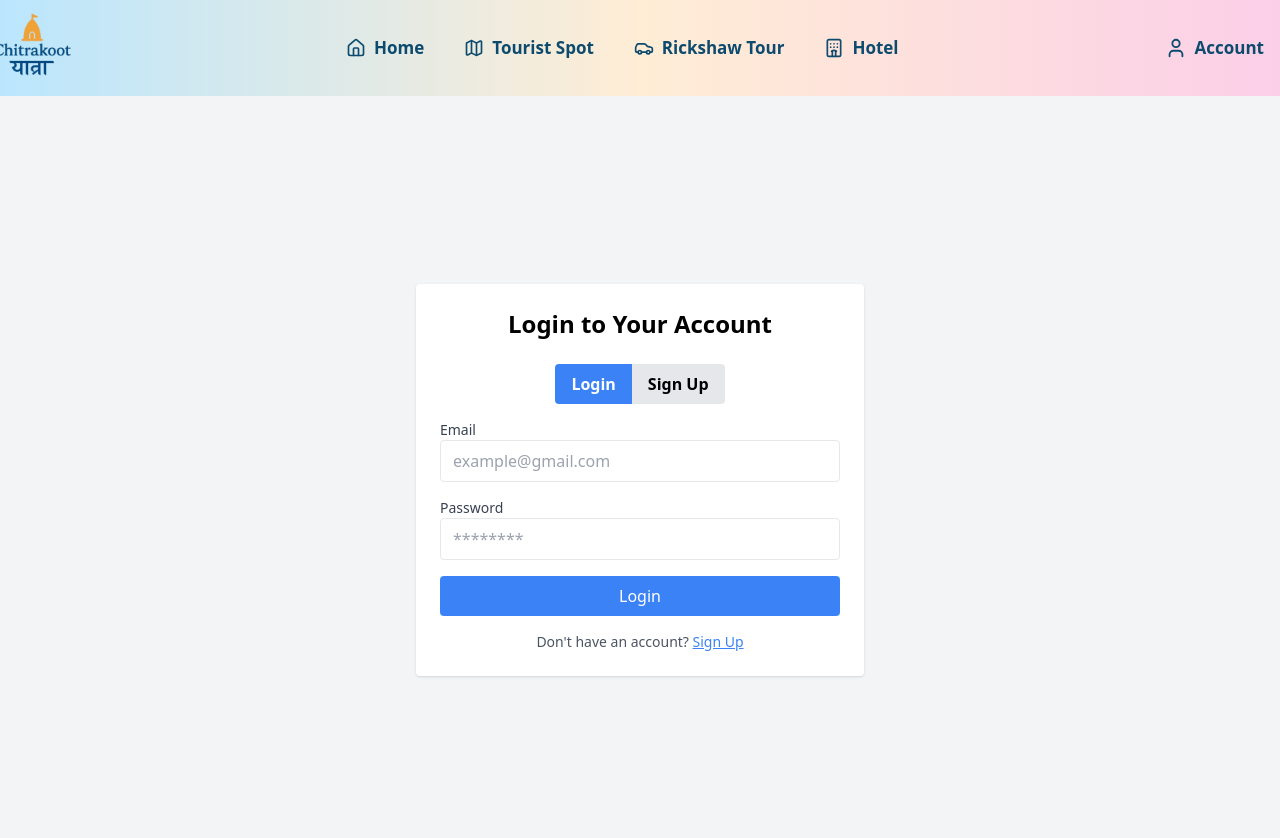
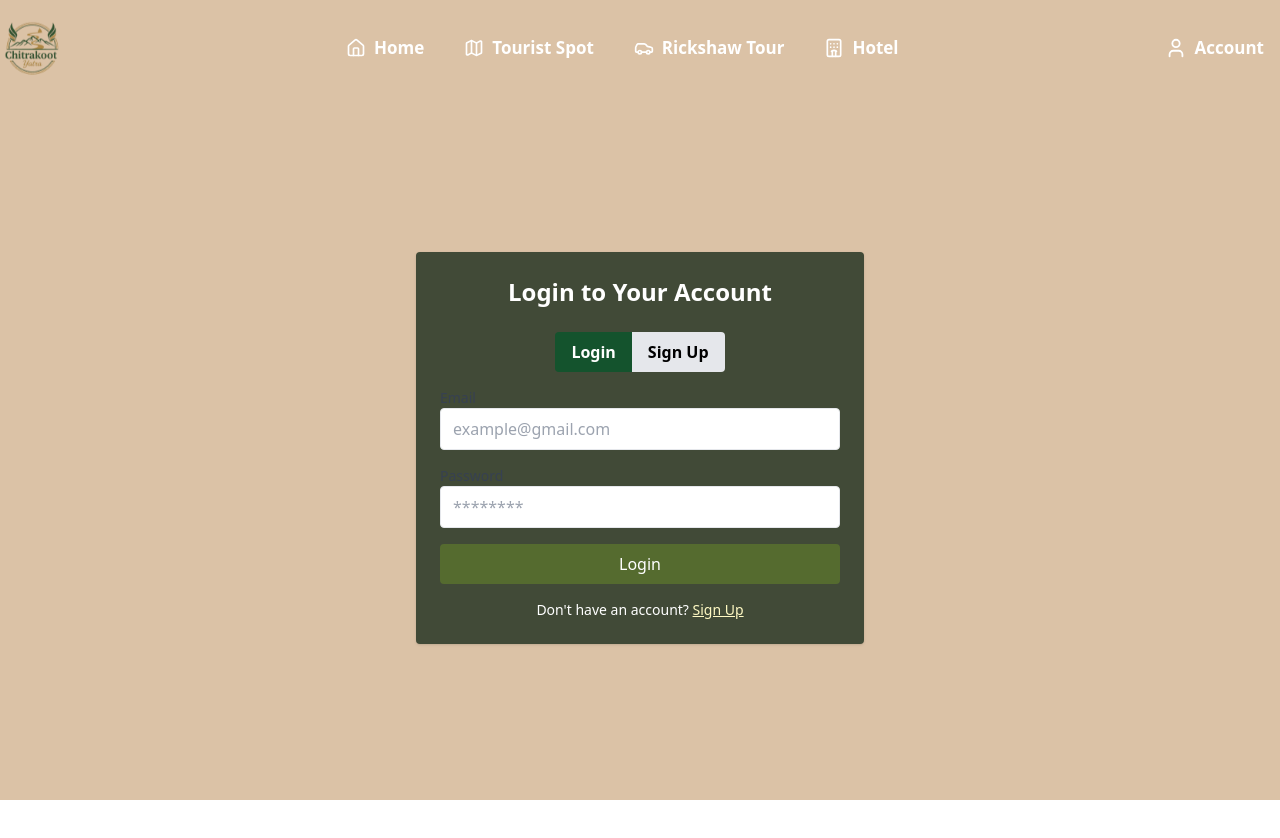
Before and after one commit to SagarDevop/Chirtakoot-tour-guide, a React (Vite) app in the folder Frontend/Chitrakoot-yatra/: page /account in a window 1280 px wide. Shown: the top 838 px of the page. After the commit the page ends 800 px from the top, so only its background shows below. Built offline with nearby package versions, Linux system fonts and the light colour scheme.

Commit message:
Implement code changes to enhance functionality and improve performance

```diff
--- a/Frontend/Chitrakoot-yatra/src/Components/Authform.jsx
+++ b/Frontend/Chitrakoot-yatra/src/Components/Authform.jsx
@@ -67,9 +67,9 @@ function AuthForm() {
 };
 
   return (
-    <div className="min-h-screen flex items-center justify-center bg-gray-100 p-4 mt-20">
-      <div className="max-w-md w-full bg-white rounded shadow p-6">
-        <h2 className="text-2xl font-bold text-center mb-6">
+    <div className="min-h-screen flex items-center justify-center bg-[#DBC2A6] p-4">
+      <div className="max-w-md w-full bg-[#414A37] mt-[12vh] rounded shadow p-6">
+        <h2 className="text-2xl font-bold text-white text-center mb-6">
           {isLogin ? 'Login to Your Account' : 'Create a New Account'}
         </h2>
 
@@ -77,7 +77,7 @@ function AuthForm() {
         <div className="flex justify-center mb-4">
           <button
             className={`px-4 py-2 font-semibold rounded-l ${
-              isLogin ? 'bg-blue-500 text-white' : 'bg-gray-200'
+              isLogin ? 'bg-green-900 text-white' : 'bg-gray-200'
             }`}
             onClick={() => setIsLogin(true)}
           >
@@ -85,7 +85,7 @@ function AuthForm() {
           </button>
           <button
             className={`px-4 py-2 font-semibold rounded-r ${
-              !isLogin ? 'bg-blue-500 text-white' : 'bg-gray-200'
+              !isLogin ? 'bg-green-900 text-white' : 'bg-gray-200'
             }`}
             onClick={() => setIsLogin(false)}
           >
@@ -144,17 +144,17 @@ function AuthForm() {
 
           <button
             type="submit"
-            className="w-full bg-blue-500 text-white py-2 rounded hover:bg-blue-600 transition"
+            className="w-full bg-[#556B2F] text-white py-2 rounded hover:bg-[#344F1F] transition"
           >
             {isLogin ? 'Login' : 'Sign Up'}
           </button>
         </form>
 
         {/* Optional Link */}
-        <p className="mt-4 text-center text-sm text-gray-600">
+        <p className="mt-4 text-center text-sm text-white">
           {isLogin ? "Don't have an account?" : 'Already have an account?'}{' '}
           <button
-            className="text-blue-500 underline"
+            className="text-yellow-100 underline"
             onClick={() => {
               setIsLogin(!isLogin);
               setFormData({ name: '', email: '', password: '' }); // Reset form
--- a/Frontend/Chitrakoot-yatra/src/Components/Navbar.jsx
+++ b/Frontend/Chitrakoot-yatra/src/Components/Navbar.jsx
@@ -1,15 +1,12 @@
 import { useState, useEffect } from "react";
 import { motion, AnimatePresence } from "framer-motion";
 import { Home, Map, Car, Hotel, User, Menu, X } from "lucide-react";
-import { Link, useNavigate } from "react-router-dom";
-import { useLocation } from "react-router-dom";
+import { Link, useNavigate, useLocation } from "react-router-dom";
 import axios from "axios";
 import toast from "react-hot-toast";
 
-
 export default function Navbar() {
   const location = useLocation();
-
   const [open, setOpen] = useState(false);
   const [scrolled, setScrolled] = useState(false);
   const [user, setUser] = useState(null);
@@ -21,6 +18,7 @@ export default function Navbar() {
     window.addEventListener("scroll", handleScroll);
     return () => window.removeEventListener("scroll", handleScroll);
   }, []);
+
   useEffect(() => {
     const storedUser = localStorage.getItem("user");
     if (storedUser && storedUser !== "undefined") {
@@ -30,7 +28,6 @@ export default function Navbar() {
     }
   }, [location]);
 
-  // Load user from localStorage on mount
   useEffect(() => {
     const handleUserUpdate = () => {
       const storedUser = localStorage.getItem("user");
@@ -45,23 +42,23 @@ export default function Navbar() {
     return () => window.removeEventListener("userUpdated", handleUserUpdate);
   }, []);
 
-
-
   const handleLogout = async () => {
-
     try {
-    await axios.post("https://chitrakoot-yatra.onrender.com/api/logout", {}, { withCredentials: true });
+      await axios.post(
+        "https://chitrakoot-yatra.onrender.com/api/logout",
+        {},
+        { withCredentials: true }
+      );
 
       localStorage.removeItem("user");
       setUser(null);
       window.dispatchEvent(new Event("userUpdated"));
-    toast.error("BYY BYY, we miss you 😢",{ autoClose: 2000});
-    navigate("/"); // go home
+      toast.error("BYY BYY, we miss you 😢", { autoClose: 2000 });
+      navigate("/");
     } catch (error) {
       console.error("Logout error:", error.response?.data || error.message);
     }
   };
-
 
   const centerLinks = [
     { name: "Home", icon: <Home size={20} />, to: "/" },
@@ -77,24 +74,44 @@ export default function Navbar() {
       transition={{ duration: 0.6 }}
       className={`fixed top-0 w-full z-50 transition-all duration-300 ${
         scrolled
-          ? "backdrop-blur-lg bg-gradient-to-r from-sky-100 via-orange-50 to-pink-100 border-b border-white/30 shadow-lg"
-          : "bg-gradient-to-r from-sky-200 via-orange-100 to-pink-200"
+          ? "backdrop-blur-md bg-[#414A37] border-b border-white/20 shadow-md"
+          : "bg-transparent"
       }`}
     >
-      <div className={`max-w-7xl mx-auto px-4 transition-all duration-300 flex items-center justify-between ${scrolled ? "h-16" : "h-24"}`}>
+      <div
+        className={`max-w-7xl mx-auto px-4 transition-all duration-300 flex items-center justify-between ${
+          scrolled ? "h-16" : "h-24"
+        }`}
+      >
         {/* Logo */}
-        <motion.div initial={{ opacity: 0, scale: 0.8 }} animate={{ opacity: 1, scale: 1 }} transition={{ delay: 0.3 }} className="flex items-center">
-          <img src="/logockt.png" alt="TourGuide Logo" className={`transition-all duration-500 object-contain ${scrolled ? "h-12 scale-100" : "h-20 scale-150 -ml-4"}`} />
+        <motion.div
+          initial={{ opacity: 0, scale: 0.8 }}
+          animate={{ opacity: 1, scale: 1 }}
+          transition={{ delay: 0.3 }}
+          className="flex items-center"
+        >
+          <img
+            src="/logoyatra.png"
+            alt="TourGuide Logo"
+            className={`transition-all duration-500 object-contain ${
+              scrolled ? "h-12 scale-100" : "h-20 scale-150 -ml-4"
+            }`}
+          />
         </motion.div>
 
         {/* Center Nav Links */}
         <div className="hidden md:flex space-x-10">
           {centerLinks.map((link, index) => (
             <motion.div key={index} whileHover={{ scale: 1.05 }}>
-              <Link to={link.to} className="group relative flex items-center gap-2 text-[17px] font-semibold text-sky-900 transition-all duration-300">
-                <span className="group-hover:blur-sm group-hover:opacity-0 transition-all duration-300">{link.icon}</span>
+              <Link
+                to={link.to}
+                className="group relative flex items-center gap-2 text-[17px] font-semibold text-white transition-all duration-300"
+              >
+                <span className="group-hover:blur-sm group-hover:opacity-0 transition-all duration-300">
+                  {link.icon}
+                </span>
                 {link.name}
-                <span className="absolute left-0 -bottom-1 h-0.5 w-0 bg-teal-600 group-hover:w-full transition-all duration-300" />
+                <span className="absolute left-0 -bottom-1 h-0.5 w-0 bg-[#414A37] group-hover:w-full transition-all duration-300" />
               </Link>
             </motion.div>
           ))}
@@ -103,13 +120,12 @@ export default function Navbar() {
         {/* Right Side */}
         <div className="relative">
           {user ? (
-            // Show user letter with dropdown
             <div>
               <button
-                className="w-10 h-10 rounded-full bg-blue-500 text-white font-bold text-lg flex items-center justify-center"
+                className="w-10 h-10 rounded-full bg-[#414A37] text-white font-bold text-lg flex items-center justify-center"
                 onClick={() => setProfileDropdown(!profileDropdown)}
               >
-                {user?.name?.charAt(0)?.toUpperCase() || 'U'}
+                {user?.name?.charAt(0)?.toUpperCase() || "U"}
               </button>
 
               {profileDropdown && (
@@ -117,22 +133,27 @@ export default function Navbar() {
                   initial={{ opacity: 0, y: -10 }}
                   animate={{ opacity: 1, y: 0 }}
                   exit={{ opacity: 0, y: -10 }}
-                  className="absolute right-0 mt-2 w-48 bg-white border rounded shadow-lg p-4 space-y-2"
+                  className="absolute right-0 mt-2 w-48 bg-white/90 backdrop-blur-md border border-white/20 rounded-xl shadow-xl p-4 space-y-2"
                 >
                   <p className="font-semibold">{user.name}</p>
                   <p className="text-sm text-gray-600">{user.email}</p>
-                  <button onClick={handleLogout} className="w-full text-left text-red-500 hover:underline">
+                  <button
+                    onClick={handleLogout}
+                    className="w-full text-left text-red-500 hover:underline"
+                  >
                     Logout
                   </button>
                 </motion.div>
               )}
             </div>
           ) : (
-            // Default Account icon
-            <Link to="/account" className="hidden md:flex group relative items-center gap-2 text-[17px] font-semibold text-sky-900 transition-all duration-300 hover:text-rose-600">
+            <Link
+              to="/account"
+              className="hidden md:flex group relative items-center gap-2 text-[17px] font-semibold text-white transition-all duration-300 hover:text-rose-600"
+            >
               <User size={22} />
               Account
-              <span className="absolute left-0 -bottom-1 h-0.5 w-0 bg-rose-500 group-hover:w-full transition-all duration-300"></span>
+              <span className="absolute left-0 -bottom-1 h-0.5 w-0 bg-red-500 group-hover:w-full transition-all duration-300"></span>
             </Link>
           )}
         </div>
@@ -153,9 +174,9 @@ export default function Navbar() {
             initial={{ opacity: 0, y: -20 }}
             animate={{ opacity: 1, y: 0 }}
             exit={{ opacity: 0, y: -10 }}
-            className="md:hidden mx-4 my-2 px-4 py-5 space-y-4 bg-white/80 rounded-2xl border border-white/30 shadow-xl backdrop-blur-lg"
+            className="md:hidden mx-4 my-2 px-4 py-5 space-y-4 rounded-2xl border border-white/20 shadow-xl backdrop-blur-md bg-white/10"
           >
-            {[...centerLinks].map((item, index) => (
+            {centerLinks.map((item, index) => (
               <motion.div
                 key={item.name}
                 whileHover={{ scale: 1.05 }}
@@ -163,7 +184,11 @@ export default function Navbar() {
                 animate={{ opacity: 1, x: 0 }}
                 transition={{ delay: index * 0.05 }}
               >
-                <Link to={item.to} onClick={() => setOpen(false)} className="flex items-center gap-2 text-[17px] font-medium text-gray-900 hover:text-purple-600 transition-all border-b pb-2">
+                <Link
+                  to={item.to}
+                  onClick={() => setOpen(false)}
+                  className="flex items-center gap-2 text-[17px] font-medium text-gray-900 hover:text-purple-600 transition-all border-b border-white/20 pb-2"
+                >
                   {item.icon}
                   {item.name}
                 </Link>
--- a/Frontend/Chitrakoot-yatra/src/Home/HeroVideoSection.jsx
+++ b/Frontend/Chitrakoot-yatra/src/Home/HeroVideoSection.jsx
@@ -101,7 +101,7 @@ const HeroVideoSection = () => {
       </div>
 
       {/* Overlapping Tester */}
-      <div className=" bg-green-950 h-screen absolute top-0 z-20 mt-[100vh] w-full flex justify-center">
+      <div className=" bg-[#414A37] h-screen absolute top-0 z-20 mt-[100vh] w-full flex justify-center">
         <div className="relative w-full h-screen bg-cover bg-center bg-fixed bg-[url('/assets/chitrakoot-overlay.jpg')] flex flex-col justify-center items-center text-white px-6 py-10">
           <div className="absolute inset-0 bg-black/60 z-0" />
           <div className="absolute inset-0 z-0 pointer-events-none overflow-hidden">
```
Also changed, not shown: Frontend/Chitrakoot-yatra/src/Components/SpotCard.jsx (+20 -8 lines), Frontend/Chitrakoot-yatra/src/Home/TouristSpots.jsx (+4 -8 lines), Frontend/Chitrakoot-yatra/public/logockt.png (deleted), Frontend/Chitrakoot-yatra/public/logoyatra.png (added). Lines whose indentation alone changed are shown as unchanged.
